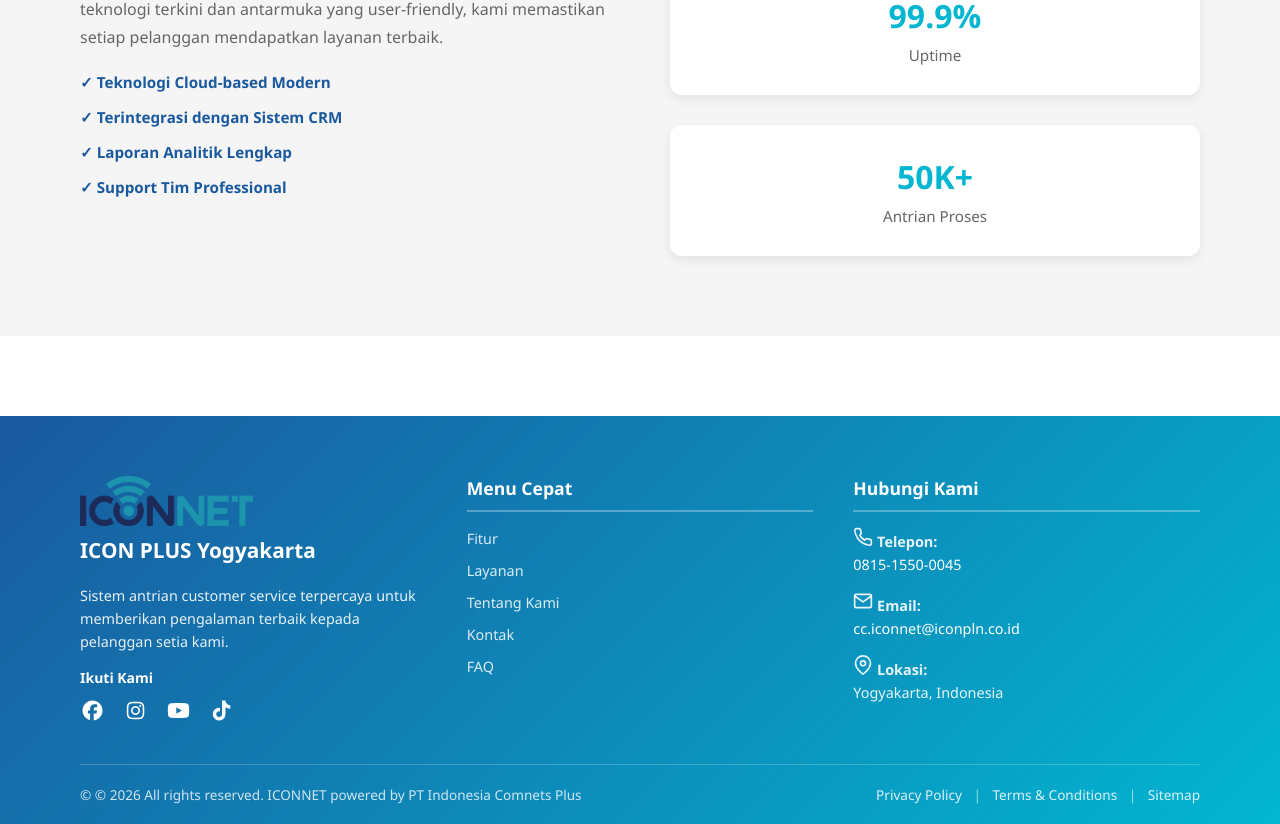
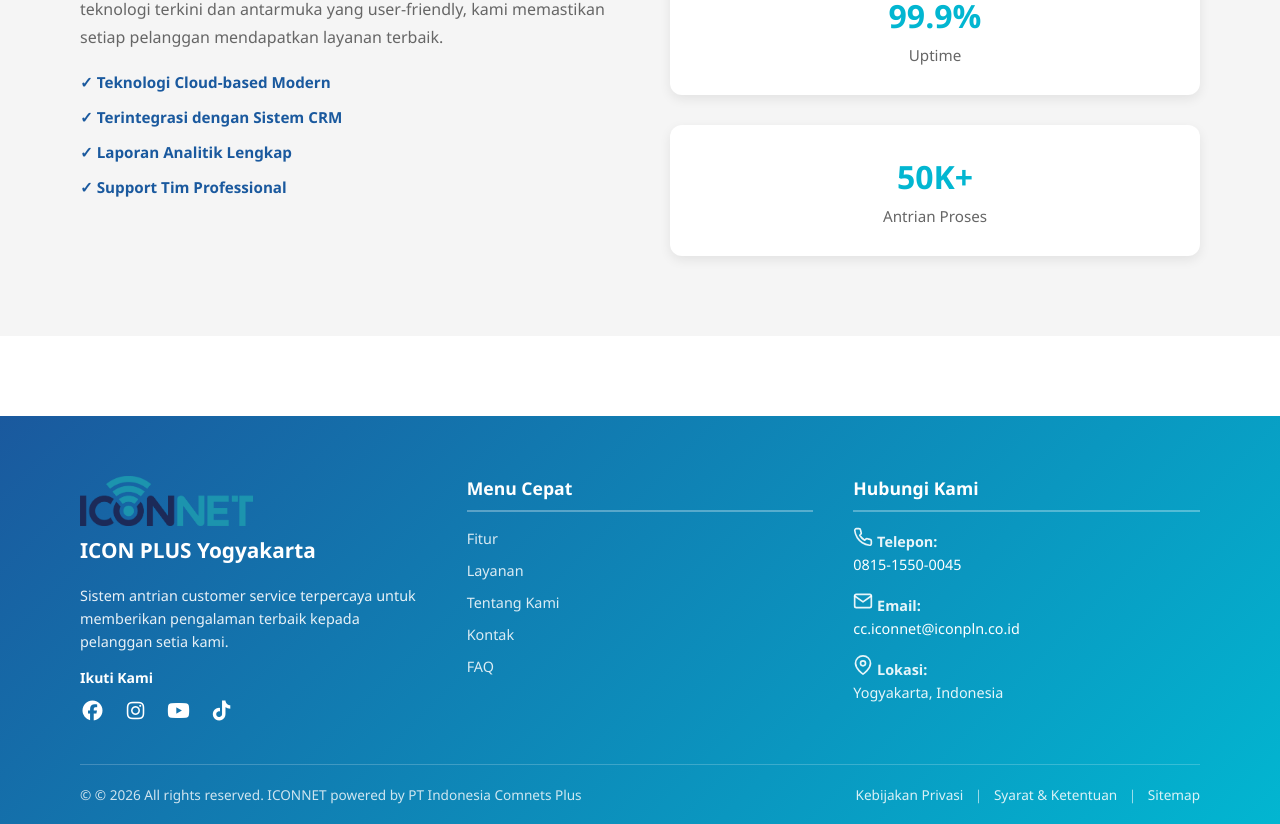
Before and after one commit to Weellyyy/ProjectMagangAntrianAPP, a React (Create React App) app in the folder frontend/: page / in a window 1280 px wide. Shown: the part 3004-3828 px from the top of the page. Built offline with nearby package versions, Linux system fonts and the light colour scheme; no server answers.

Commit message:
nambah link

```diff
--- a/frontend/src/component/LandingPage.js
+++ b/frontend/src/component/LandingPage.js
@@ -870,7 +870,7 @@ const LandingPage = () => {
       )}
 
       {/* Footer */}
-      <footer className="footer">
+      <footer className="footer" id='contact'>
         <div className="container">
           <div className="footer-content">
             {/* Footer Section 1: Logo & Description */}
@@ -932,11 +932,11 @@ const LandingPage = () => {
             <div className="footer-bottom-content">
               <p>&copy; © 2026 All rights reserved. ICONNET powered by PT Indonesia Comnets Plus</p>
               <div className="footer-bottom-links">
-                <button className="footer-link">Privacy Policy</button>
+                <a href="https://iconnet.id/kebijakan-privasi" target="_blank" rel="noopener noreferrer" className="footer-link">Kebijakan Privasi</a>
                 <span> | </span>
-                <button className="footer-link">Terms & Conditions</button>
+                <a href="https://iconnet.id/panduan/syarat-ketentuan" target="_blank" rel="noopener noreferrer" className="footer-link">Syarat & Ketentuan</a>
                 <span> | </span>
-                <button className="footer-link">Sitemap</button>
+                <a href="https://maps.app.goo.gl/jE43Bi51Fn7hLb4U9" target="_blank" rel="noopener noreferrer" className="footer-link">Sitemap</a>
               </div>
             </div>
           </div>
```
